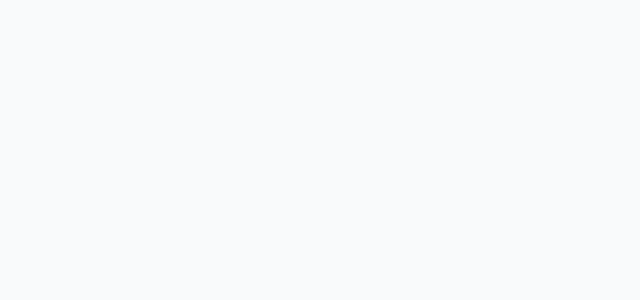
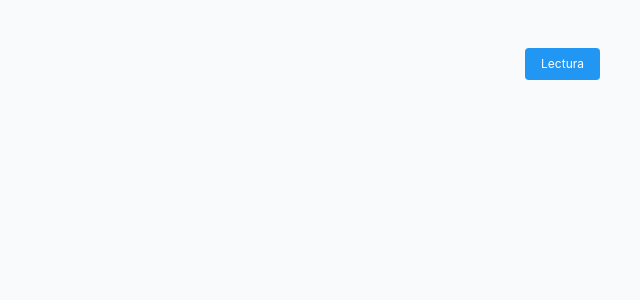
Before and after one commit to CristhianGiron/recurso-mantenimiento, a React (Create React App) app: page / in a window 1280 px wide. Shown: the top 300 px of the page, without its empty margins (640-1280 px from the left). Built offline with nearby package versions, Linux system fonts and the light colour scheme.

Commit message:
texto a voz

```diff
--- a/src/App.js
+++ b/src/App.js
@@ -18,8 +18,27 @@ import EvaluacionFinal from './pages/EvaluacionFinal';
 import IntroModulo from './pages/Introduccion';
 
 export default function App() {
+  const speakAllText = () => {
+    // Extrae todo el texto visible del body
+    const text = document.body.innerText;
+
+    const utterance = new SpeechSynthesisUtterance(text);
+    utterance.lang = 'es-ES'; // Voz en español
+    utterance.rate = 1;
+    utterance.pitch = 1;
+
+    // Puedes elegir una voz específica si quieres
+    const voices = window.speechSynthesis.getVoices();
+    const spanishVoice = voices.find(voice => voice.lang.includes('es'));
+
+    if (spanishVoice) {
+      utterance.voice = spanishVoice;
+    }
+
+    window.speechSynthesis.speak(utterance);
+  };
   return (
-    <Router basename="/recurso-mantenimiento">
+    <> <Router basename="/recurso-mantenimiento">
       <Routes>
         <Route path="/" element={<Home />} />
         <Route path="/login" element={<Login />} />
@@ -38,6 +57,18 @@ export default function App() {
         <Route path="/modulo/introduccion" element={<IntroModulo />} />
       </Routes>
     </Router>
+    <div className="p-8 absolute z-50 botom-2 right-2 text-xs">
+
+      <button
+        onClick={speakAllText}
+        className="mt-4 px-4 py-2 bg-blue-500 text-white rounded hover:bg-blue-300"
+      >
+        Lectura
+      </button>
+    </div>
+    </>
+
+
   );
 }
 
```
